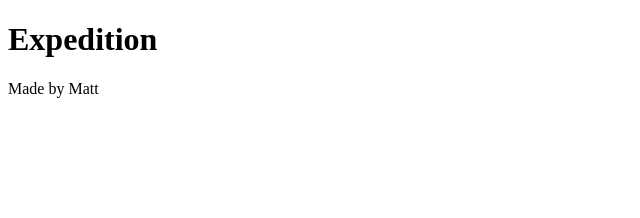
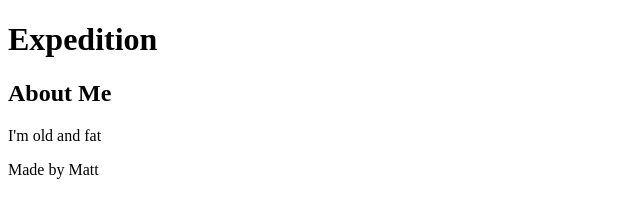
Before and after one commit to matiancai/new-project, a plain HTML site: page index.html in a window 1280 px wide. Shown: the whole page, without its empty margins (0-640 px from the left). Drawn offline with Linux system fonts and the light colour scheme.

Commit message:
Sidebar added in container

```diff
--- a/index.html
+++ b/index.html
@@ -19,6 +19,12 @@
 			<main>
 
 			</main>
+
+			<aside>
+				<h2>About Me</h2>
+				<p>I'm old and fat</p>
+			</aside>
+
 		</div>
 
 		<footer>
```
